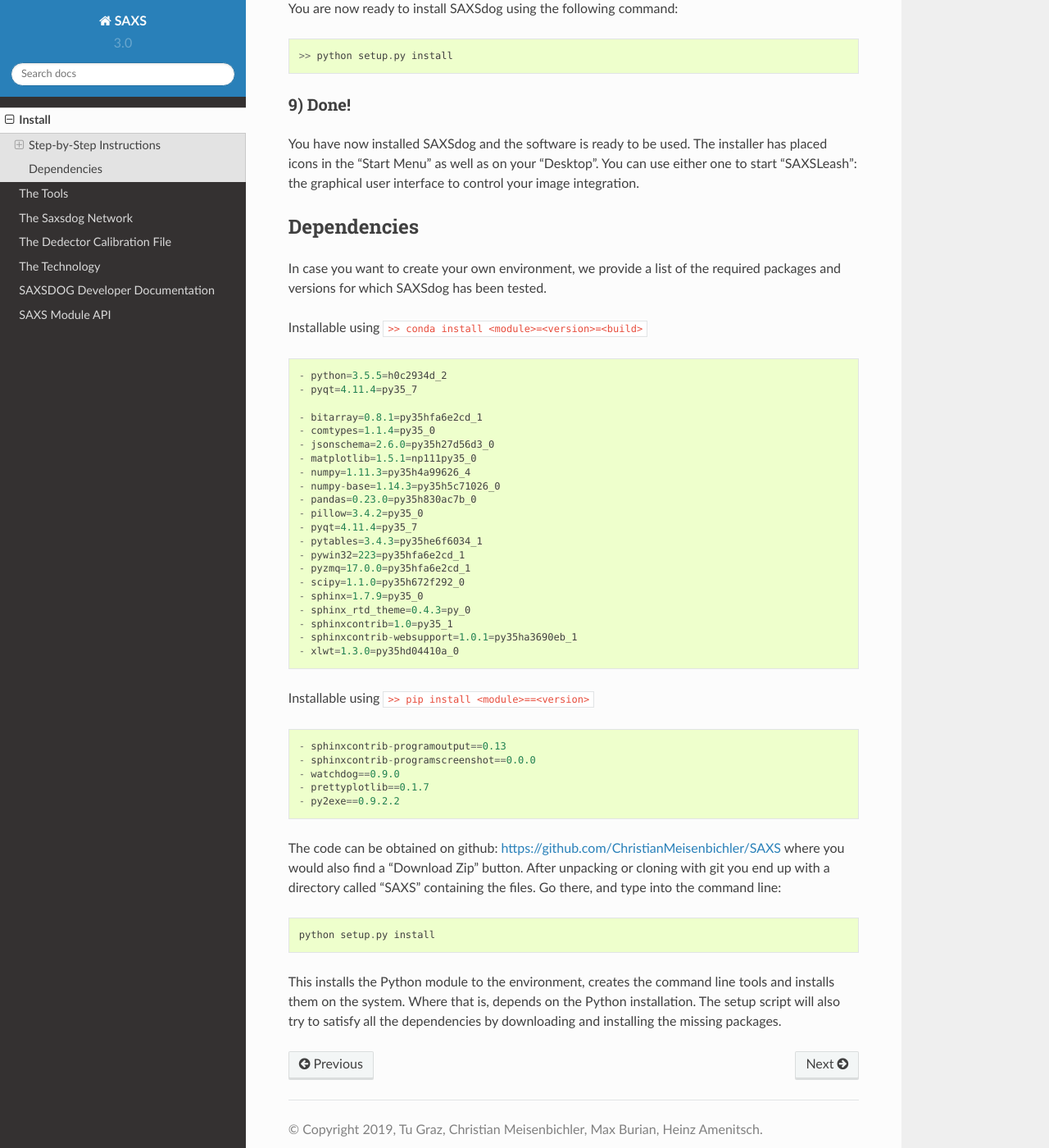
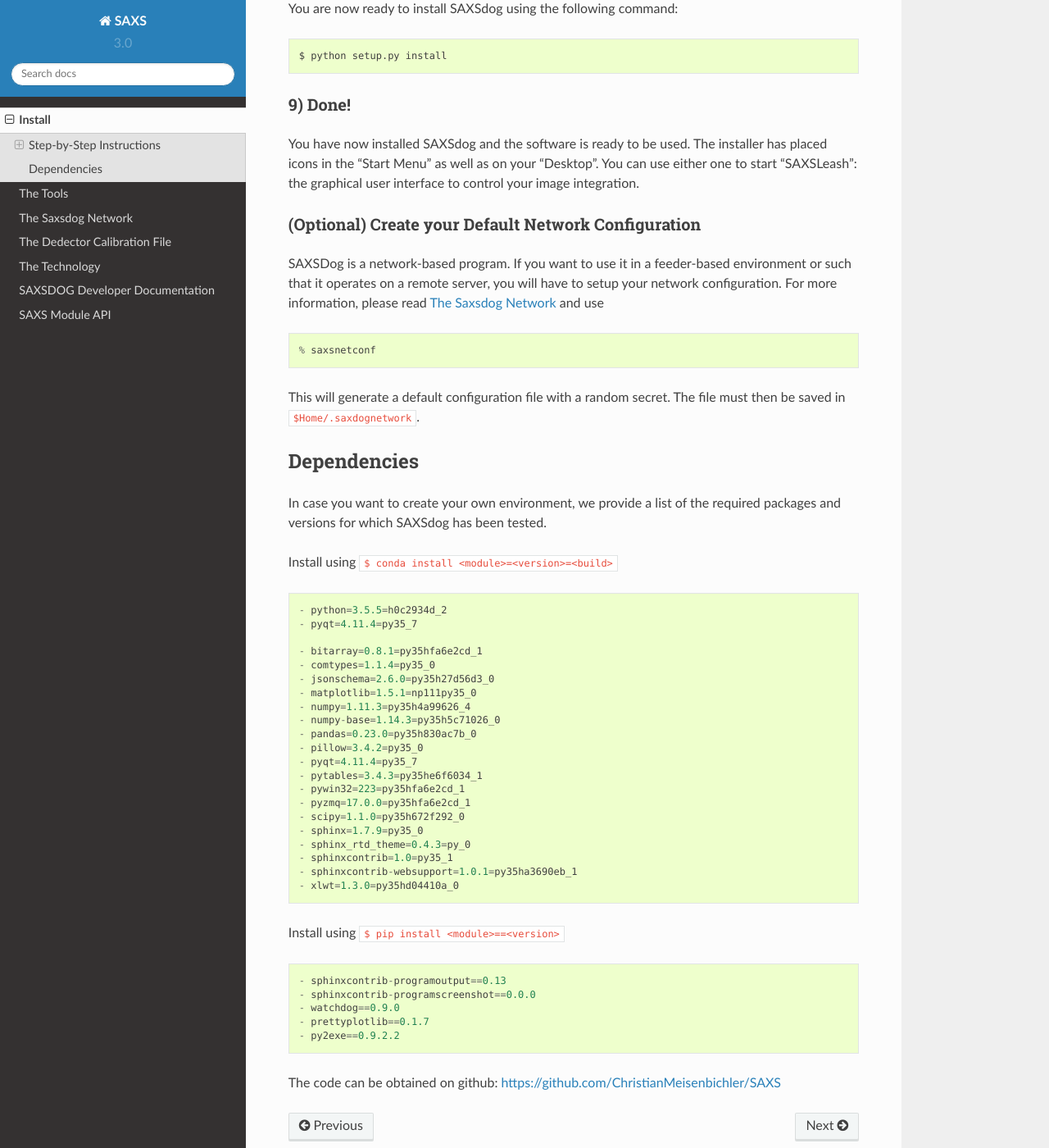
Before and after one commit to maxburian/SAXS_py3, a Sphinx documentation site: the page built from doc/install.rst, in a window 1280 px wide and 1400 px high, scrolled down 2064 px. Shown: the whole window at 82% size. Built offline with Sphinx 7.4.7 and the Read the Docs theme 2.0.0, drawn with Linux system fonts in a browser that asks for light colours; some of the changed text lies outside the part shown.

```diff
--- a/doc/install.rst
+++ b/doc/install.rst
@@ -29,9 +29,9 @@
 ~~~~~~~~~~~~~~~~~~~~~~~~~~~~~~~~~~~~~~~~~~~~~~~~
 Use the command line in the Anaconda console to navigate to the desired SAXSdog installation directory. If you are not sure, we suggest the following commands::
 
-    >> cd ~
-    >> mkdir GIT
-    >> cd GIT
+    $ cd ~
+    $ mkdir GIT
+    $ cd GIT
 
 This will create the folder "GIT" in your user-directory and set the current path to that folder.
 
@@ -39,18 +39,18 @@
 ~~~~~~~~~~~~~~~~~~~~~~~~~~~~~~~~~~~~~~~~~~~~~~~~
 Use GIT to download a "clone-copy" of the latest SAXSdog version, by typing ::
 
-    >> git clone https://github.com/maxburian/SAXS_py3.git
+    $ git clone https://github.com/maxburian/SAXS_py3.git
 
 Once you have downloaded the repository, move to correpsonding folder ::
 
-    >> cd SAXS_py3
+    $ cd SAXS_py3
 
 
 6) Create the Python 3.5 Environment
 ~~~~~~~~~~~~~~~~~~~~~~~~~~~~~~~~~~~~~~~~~~~~~~~~
 SAXSdog is currently supported on Python 3.5 only and it requires very specific packet versions to work flawless. In order to create the corresponding environment and install all packages, type::
 
-    >> conda env create -f environment.yml
+    $ conda env create -f environment.yml
 
 This can now take a few minutes as all packages have to be downloaded and installed.
 
@@ -60,25 +60,35 @@
 ~~~~~~~~~~~~~~~~~~~~~~~~~~~~~~~~~~~~~~~~~~~~~~~~
 You must now activate the Python environment such that you work with Python 3.5.5.::
 
-    >> conda activate py3p5_qt4
+    $ conda activate py3p5_qt4
 
 
 8) Install SAXSdog
 ~~~~~~~~~~~~~~~~~~~~~~~~~~~~~~~~~~~~~~~~~~~~~~~~
 You are now ready to install SAXSdog using the following command::
 
-    >> python setup.py install
+    $ python setup.py install
+
+
 
 9) Done!
 ~~~~~~~~~~~~~~~~~~~~~~~~~~~~~~~~~~~~~~~~~~~~~~~~
 You have now installed SAXSdog and the software is ready to be used. The installer has placed icons in the "Start Menu" as well as on your "Desktop". You can use either one to start "SAXSLeash": the graphical user interface to control your image integration.
 
 
+(Optional) Create your Default Network Configuration
+~~~~~~~~~~~~~~~~~~~~~~~~~~~~~~~~~~~~~~~~~~~~~~~~~~~~~~
+SAXSDog is a network-based program. If you want to use it in a feeder-based environment or such that it operates on a remote server, you will have to setup your network configuration. For more information, please read :ref:`saxsdognetwork` and use ::
+
+    % saxsnetconf
+
+This will generate a default configuration file with a random secret. The file must then be saved in ``$Home/.saxdognetwork``.
+
 Dependencies
 --------------------
 In case you want to create your own environment, we provide a list of the required packages and versions for which SAXSdog has been tested.
 
-Installable using ``>> conda install <module>=<version>=<build>`` ::
+Install using ``$ conda install <module>=<version>=<build>`` ::
 
     - python=3.5.5=h0c2934d_2
     - pyqt=4.11.4=py35_7
@@ -103,7 +113,7 @@
     - xlwt=1.3.0=py35hd04410a_0
 
 
-Installable using ``>> pip install <module>==<version>`` ::
+Install using ``$ pip install <module>==<version>`` ::
 
     - sphinxcontrib-programoutput==0.13
     - sphinxcontrib-programscreenshot==0.0.0
@@ -112,10 +122,4 @@
     - py2exe==0.9.2.2
 
 
-The code can be obtained on github: https://github.com/ChristianMeisenbichler/SAXS where you would also find a "Download Zip" button. After unpacking or cloning with git you end up with a directory called "SAXS" containing the files. Go there, and type into the command line:
-
-.. code::
-
-   python setup.py install
-
-This installs the Python module to the environment, creates the command line tools and installs them on the system. Where that is, depends on the Python installation.  The setup script will also try to satisfy all the dependencies by downloading and installing the missing packages.
+The code can be obtained on github: https://github.com/ChristianMeisenbichler/SAXS
```
Also changed, not shown: doc/screenshot.png, 3 other files.
